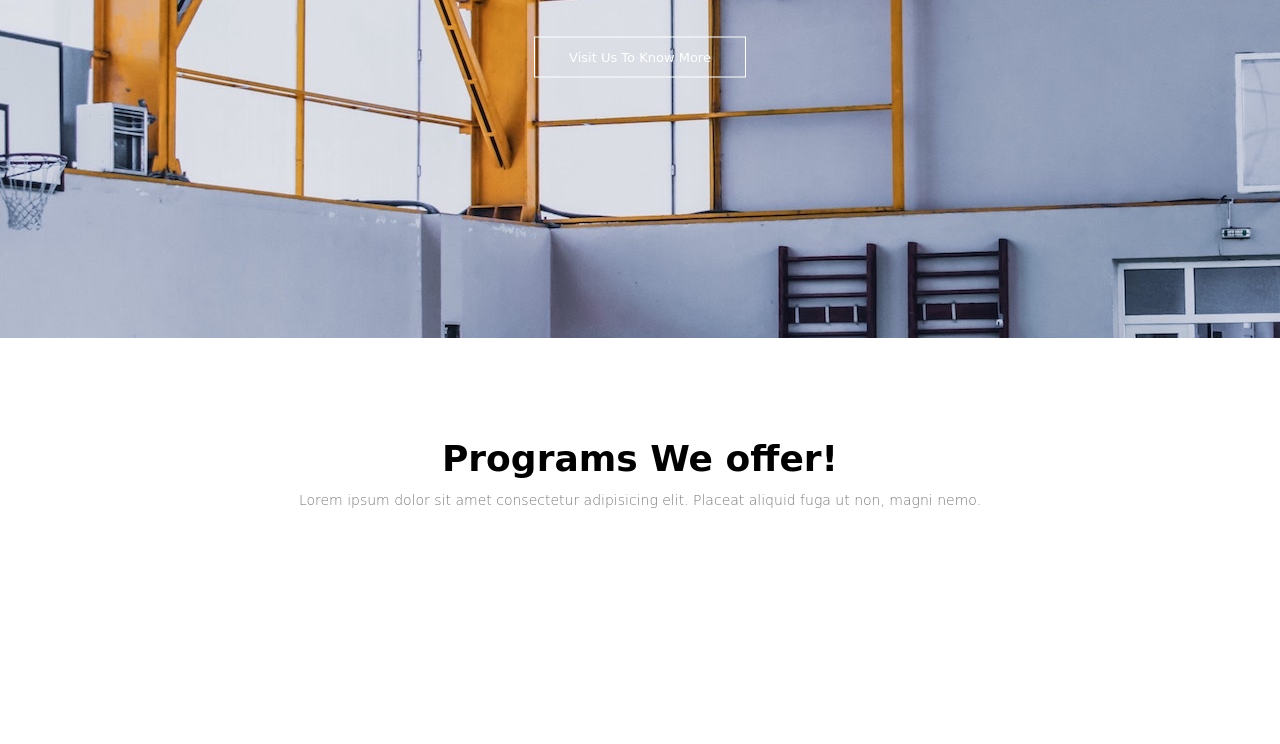
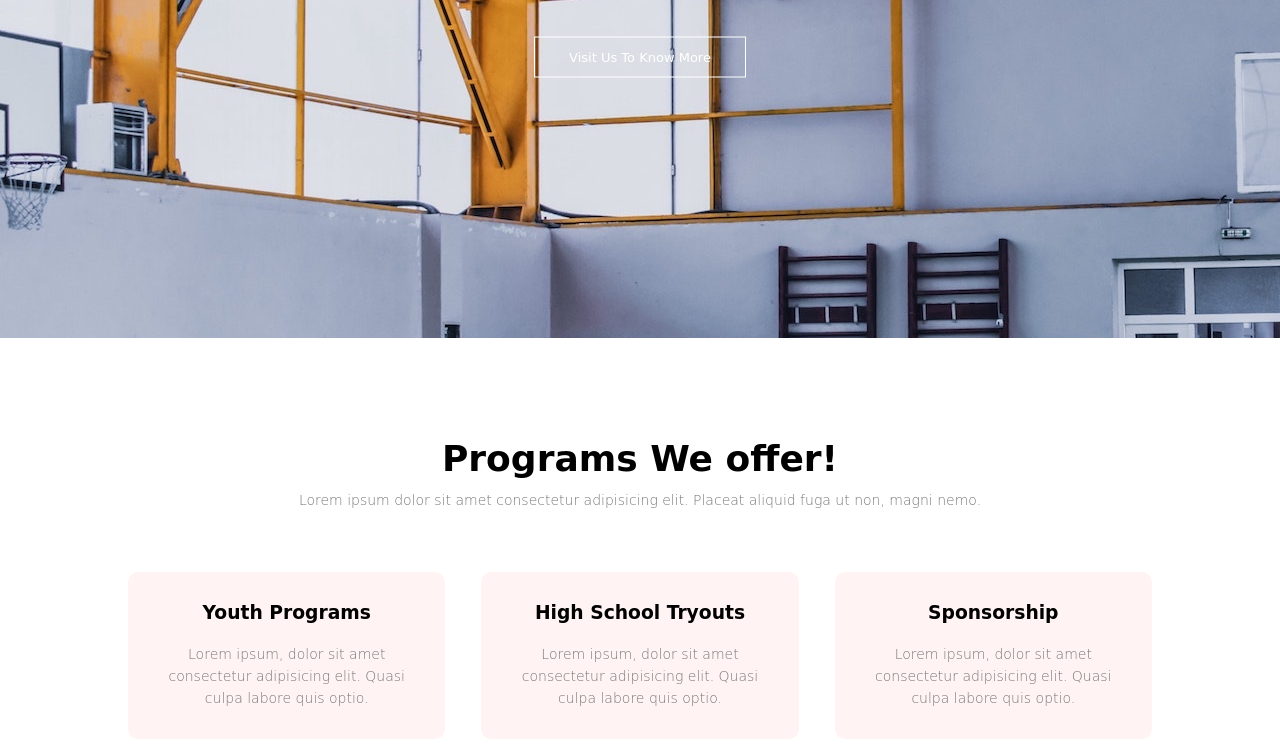
Before and after one commit to Dakota32Jones/AUU-Website, a plain HTML site: page index.html in a window 1280 px wide. Shown: the part 462-1206 px from the top of the page. Before the commit the page ends 983 px from the top, so only its background shows below. Drawn offline with Linux system fonts and the light colour scheme.

Commit message:
added about section and cards

```diff
--- a/index.html
+++ b/index.html
@@ -62,6 +62,31 @@
         Lorem ipsum dolor sit amet consectetur adipisicing elit. Placeat aliquid
         fuga ut non, magni nemo.
       </p>
+      <div class="row">
+        <div class="about-col">
+          <h3>Youth Programs</h3>
+          <p>
+            Lorem ipsum, dolor sit amet consectetur adipisicing elit. Quasi
+            culpa labore quis optio.
+          </p>
+        </div>
+
+        <div class="about-col">
+          <h3>High School Tryouts</h3>
+          <p>
+            Lorem ipsum, dolor sit amet consectetur adipisicing elit. Quasi
+            culpa labore quis optio.
+          </p>
+        </div>
+
+        <div class="about-col">
+          <h3>Sponsorship</h3>
+          <p>
+            Lorem ipsum, dolor sit amet consectetur adipisicing elit. Quasi
+            culpa labore quis optio.
+          </p>
+        </div>
+      </div>
     </section>
 
     <!-- Nav Link Javascript for Menu -->
--- a/style.css
+++ b/style.css
@@ -97,6 +97,7 @@ nav .fa-solid {
   display: none;
 }
 
+/* mobile css  */
 @media (max-width: 700px) {
   .text-box h1 {
     font-size: 20px;
@@ -151,3 +152,37 @@ p {
   line-height: 22px;
   padding: 10px;
 }
+
+.row {
+  margin-top: 5%;
+  display: flex;
+  justify-content: space-between;
+}
+
+.about-col {
+  flex-basis: 31%;
+  background: #fff3f3;
+  border-radius: 10px;
+  margin-bottom: 5%;
+  padding: 20px 12px;
+  box-sizing: border-box;
+  transition: 0.5s;
+}
+
+h3 {
+  text-align: center;
+  font-weight: 600;
+  margin: 10px 0;
+}
+
+.about-col:hover {
+  box-shadow: 0 0 20px 0px rgba(0, 0, 0, 0.2);
+}
+
+/* mobile css */
+
+@media (max-width: 700px) {
+  .row {
+    flex-direction: column;
+  }
+}
```
